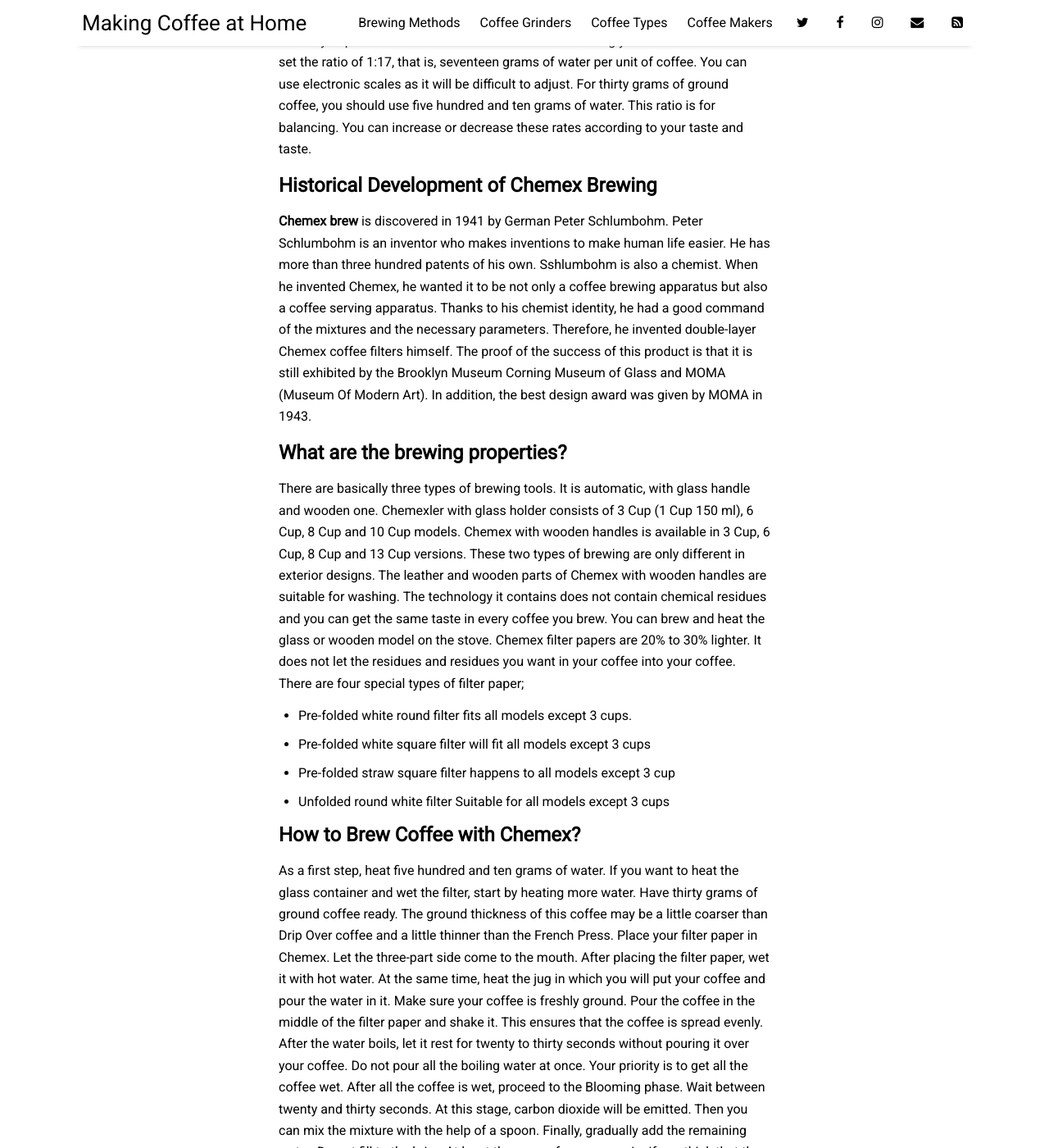
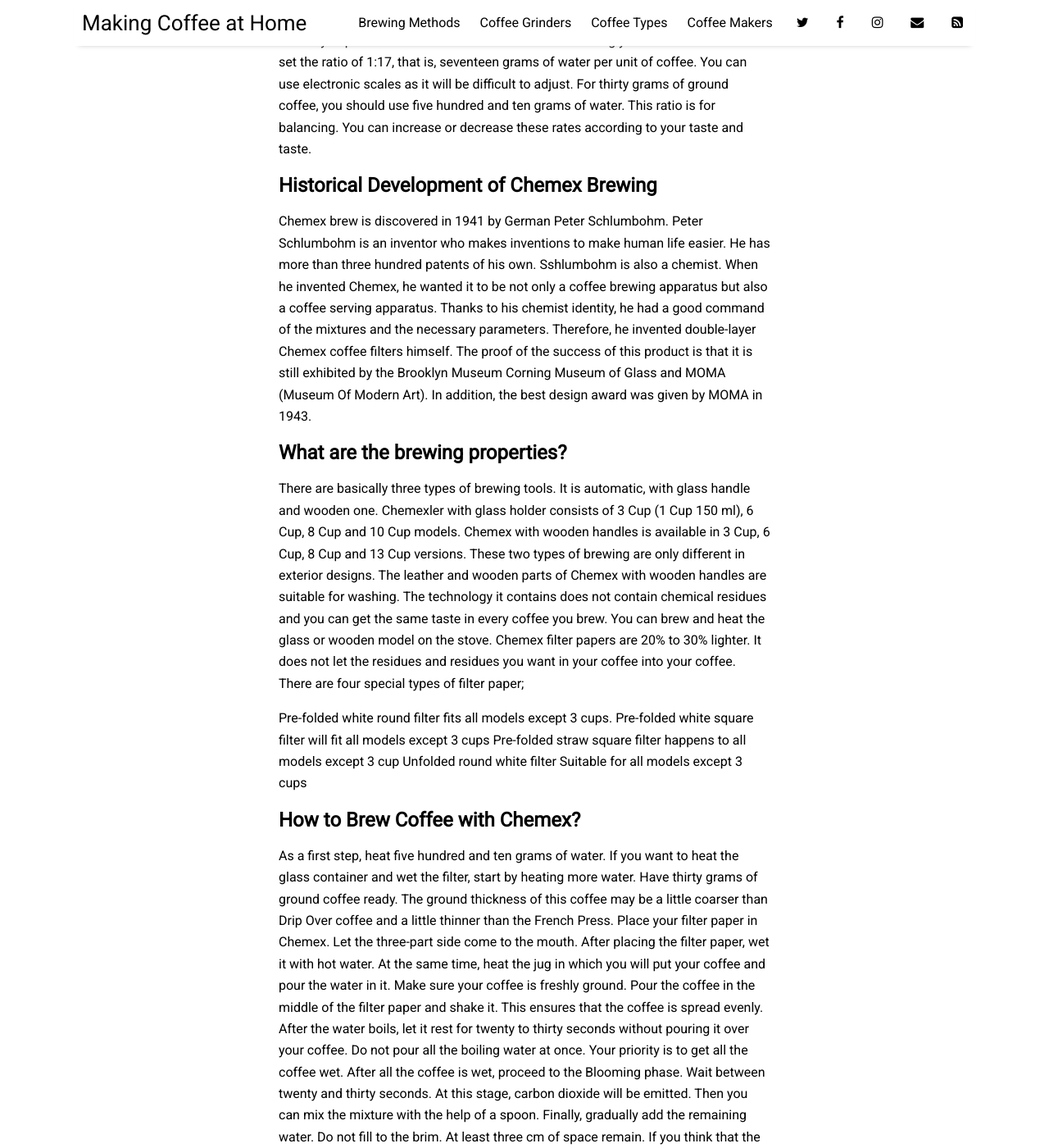
Before and after one commit to making-coffee/making-coffee.github.io, a Jekyll site: the page built from _posts/2020-10-25-chemex-brewing.md, in a window 1280 px wide and 1400 px high, scrolled down 781 px. Shown: the whole window at 82% size. Built offline with Jekyll 4.4.1, drawn with Linux system fonts in a browser that asks for light colours; nearby versions of some CDN libraries.

Commit message:
Fix error

```diff
--- a/_posts/2020-10-25-chemex-brewing.md
+++ b/_posts/2020-10-25-chemex-brewing.md
@@ -15,16 +15,16 @@
 
 ## Historical Development of Chemex Brewing
 
-**Chemex brew** is discovered in 1941 by German Peter Schlumbohm. Peter Schlumbohm is an inventor who makes inventions to make human life easier. He has more than three hundred patents of his own. Sshlumbohm is also a chemist. When he invented Chemex, he wanted it to be not only a coffee brewing apparatus but also a coffee serving apparatus. Thanks to his chemist identity, he had a good command of the mixtures and the necessary parameters. Therefore, he invented double-layer Chemex coffee filters himself. The proof of the success of this product is that it is still exhibited by the Brooklyn Museum Corning Museum of Glass and MOMA (Museum Of Modern Art). In addition, the best design award was given by MOMA in 1943.
+Chemex brew is discovered in 1941 by German Peter Schlumbohm. Peter Schlumbohm is an inventor who makes inventions to make human life easier. He has more than three hundred patents of his own. Sshlumbohm is also a chemist. When he invented Chemex, he wanted it to be not only a coffee brewing apparatus but also a coffee serving apparatus. Thanks to his chemist identity, he had a good command of the mixtures and the necessary parameters. Therefore, he invented double-layer Chemex coffee filters himself. The proof of the success of this product is that it is still exhibited by the Brooklyn Museum Corning Museum of Glass and MOMA (Museum Of Modern Art). In addition, the best design award was given by MOMA in 1943.
 
 ## What are the brewing properties?
 
 There are basically three types of brewing tools. It is automatic, with glass handle and wooden one. Chemexler with glass holder consists of 3 Cup (1 Cup 150 ml), 6 Cup, 8 Cup and 10 Cup models. Chemex with wooden handles is available in 3 Cup, 6 Cup, 8 Cup and 13 Cup versions. These two types of brewing are only different in exterior designs. The leather and wooden parts of Chemex with wooden handles are suitable for washing. The technology it contains does not contain chemical residues and you can get the same taste in every coffee you brew. You can brew and heat the glass or wooden model on the stove. Chemex filter papers are 20% to 30% lighter. It does not let the residues and residues you want in your coffee into your coffee. There are four special types of filter paper;
 
-* Pre-folded white round filter fits all models except 3 cups.
-* Pre-folded white square filter will fit all models except 3 cups
-* Pre-folded straw square filter happens to all models except 3 cup
-* Unfolded round white filter Suitable for all models except 3 cups
+ Pre-folded white round filter fits all models except 3 cups.
+ Pre-folded white square filter will fit all models except 3 cups
+ Pre-folded straw square filter happens to all models except 3 cup
+ Unfolded round white filter Suitable for all models except 3 cups
 
 ## How to Brew Coffee with Chemex?
 
```
Also changed, not shown: _posts/2020-01-01-welcome-to-coffee-world.md (+0 -2 lines).
